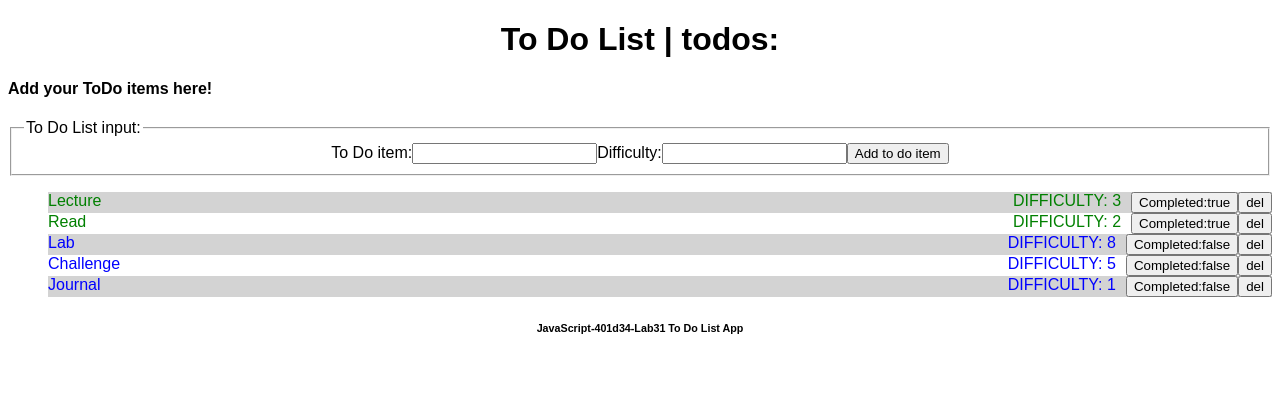
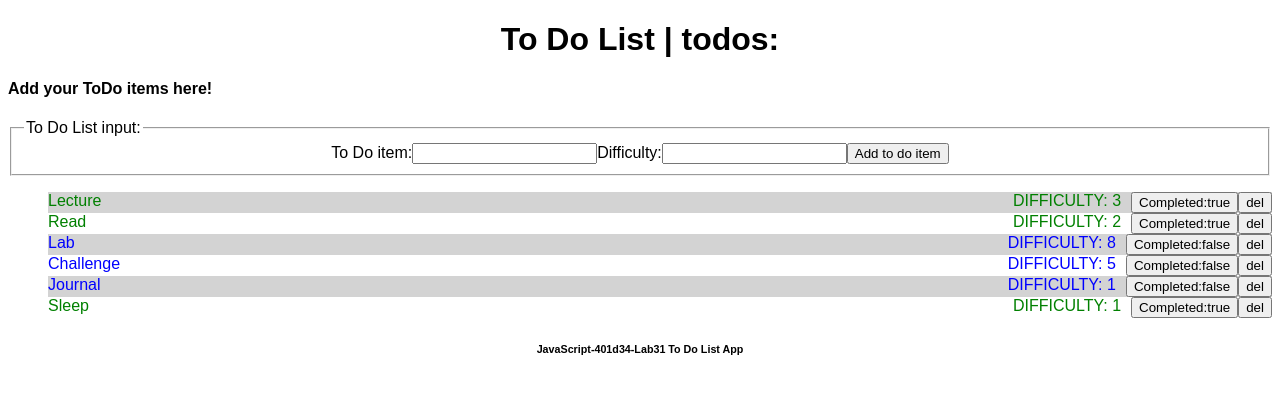
Before and after one commit to astrokd/todo-react-app, a React (Create React App) app: page / in a window 1280 px wide. Shown: the top 394 px of the page. Built offline with nearby package versions, Linux system fonts and the light colour scheme; data requests are answered from the project's data file.

Commit message:
post to db working

```diff
--- a/db.json
+++ b/db.json
@@ -34,6 +34,13 @@
       "difficulty": "1",
       "status": false,
       "assigned": "Kevin"
+    },
+    {
+      "description": "Sleep",
+      "difficulty": "1",
+      "status": true,
+      "assigned": "Kevin",
+      "id": 6
     }
   ]
 }
--- a/src/components/interface.js
+++ b/src/components/interface.js
@@ -10,6 +10,9 @@ function Interface() {
   const [todoItems, error, isLoading] = useFetch();
 
   async function postToDoItem () {
+    console.log('values in Post',values)
+    values.status = true;
+    values.assigned = "Kevin";
     const raw = await fetch('http://localhost:3001/items', {
       method: 'post',
       headers: {
@@ -74,19 +77,19 @@ function Interface() {
         <form onSubmit={handleSubmit}>
           <fieldset>
             <legend>To Do List input:</legend>
-            <label htmlFor="listitem">To Do item:</label>
+            <label htmlFor="description">To Do item:</label>
             <input
-              onChange={handleChangeofToDo}
               type="text"
-              id="listitem"
-              name="listitem"
+              id="description"
+              name="description"
+              onChange={handleChange}
             />
             <label htmlFor="difficulty">Difficulty:</label>
             <input
-              onChange={handleChangeofDifficulty}
               type="number"
               id="difficulty"
               name="difficulty"
+              onChange={handleChange}
             />
             <input type="submit" value="Add to do item" />
           </fieldset>
--- a/src/hooks/useForm.js
+++ b/src/hooks/useForm.js
@@ -5,6 +5,7 @@ function useForm (callback) {
 
   const handleSubmit = e => {
     if (e) e.preventDefault();
+    console.log('e in submit',e.target);
     callback(values);
   };
 
@@ -24,6 +25,7 @@ function useForm (callback) {
     onChange: function (e) {
       e.persist();
       setValues(values => {
+        console.log('e.target',e.target);
         const { name, value } = e.target;
         return {
           ...values,
@@ -31,7 +33,6 @@ function useForm (callback) {
         };
       });
     }
-
   };
 
   return [
```
